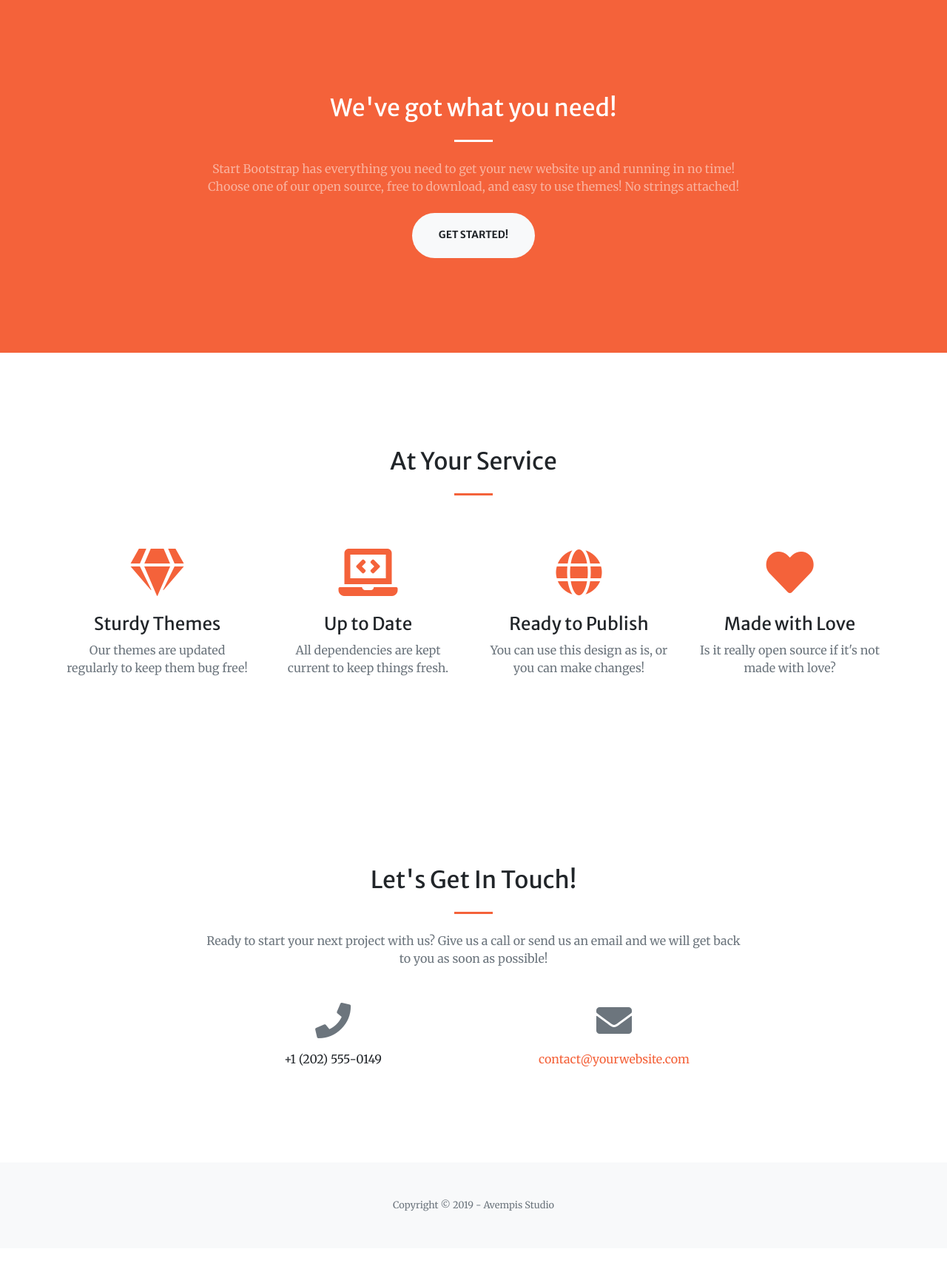
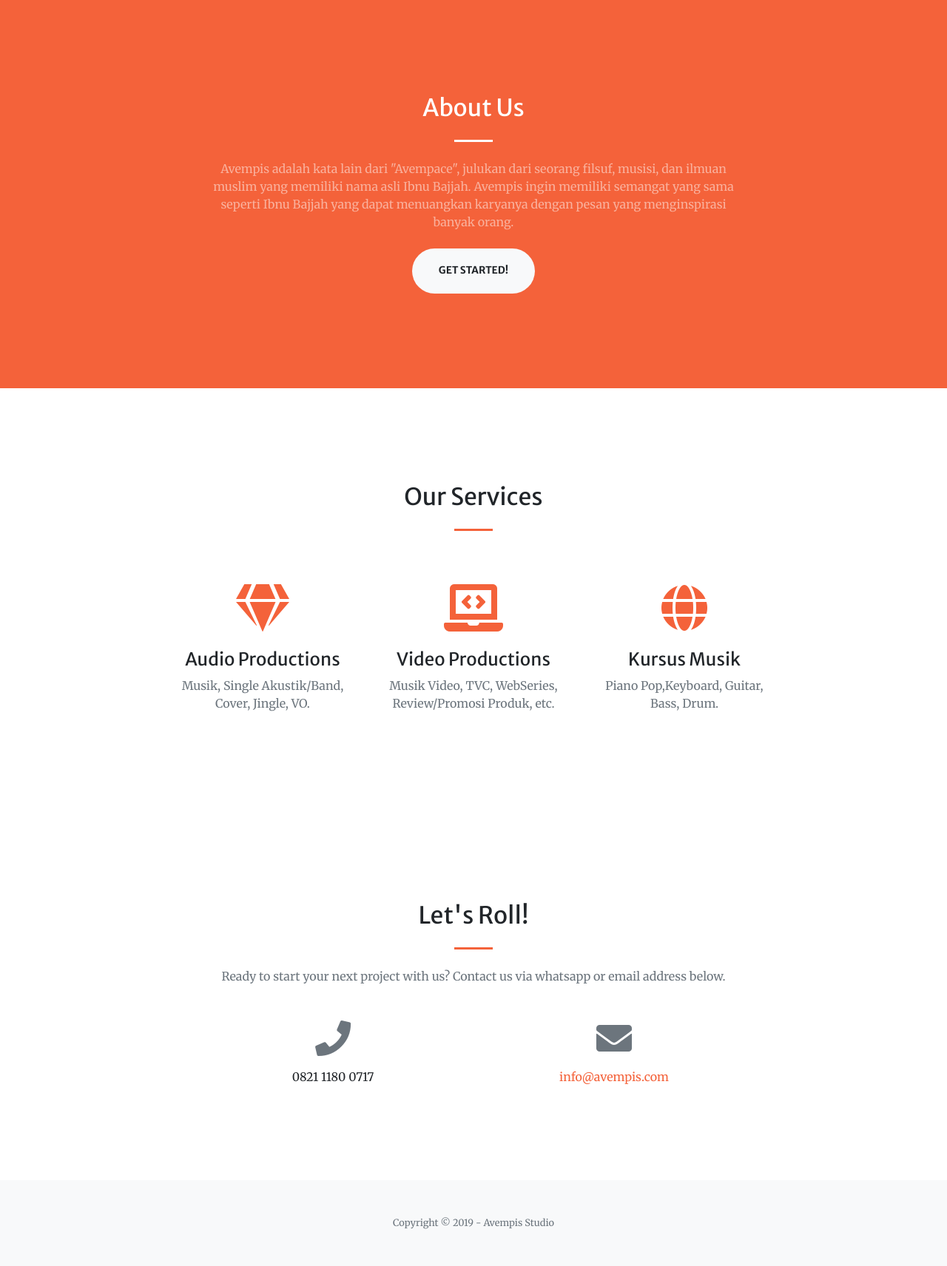
Before and after one commit to avempisproduction/avempisproduction.github.io, a Flask app: page / in a window 1280 px wide. Shown: the part 1401-3113 px from the top of the page at 74% size. Before the commit the page ends 3039 px from the top, so only its background shows below. Run offline with Flask 2, Linux system fonts and the light colour scheme; some libraries are stand-ins or nearby versions.

Commit message:
Update info

```diff
--- a/avempis/templates/index.html
+++ b/avempis/templates/index.html
@@ -6,7 +6,7 @@
   <div class="container d-flex h-100 align-items-center">
     <div class="mx-auto text-center">
       <h1 class="mx-auto my-0 text-uppercase">Avempis</h1>
-      <h2 class="text-white-50 mx-auto mt-2 mb-5">A great place for all your audio and video needs</h2>
+      <h2 class="text-white-50 mx-auto mt-2 mb-5">Low Profile, High Product</h2>
     </div>
   </div>
 </header>
@@ -103,9 +103,14 @@
   <div class="container">
     <div class="row justify-content-center">
       <div class="col-lg-8 text-center">
-        <h2 class="text-white mt-0">We've got what you need!</h2>
+        <h2 class="text-white mt-0">About Us</h2>
         <hr class="divider light my-4">
-        <p class="text-white-50 mb-4">Start Bootstrap has everything you need to get your new website up and running in no time! Choose one of our open source, free to download, and easy to use themes! No strings attached!</p>
+        <p class="text-white-50 mb-4">
+          Avempis adalah kata lain dari "Avempace", julukan dari seorang filsuf, musisi, dan ilmuan muslim yang
+          memiliki nama asli Ibnu Bajjah.
+          Avempis ingin memiliki semangat yang sama seperti Ibnu Bajjah yang dapat menuangkan karyanya dengan
+          pesan yang menginspirasi banyak orang.
+        </p>
         <a class="btn btn-light btn-xl js-scroll-trigger" href="#services">Get Started!</a>
       </div>
     </div>
@@ -115,37 +120,38 @@
 <!-- Services Section -->
 <section class="page-section" id="services">
   <div class="container">
-    <h2 class="text-center mt-0">At Your Service</h2>
+    <h2 class="text-center mt-0">Our Services</h2>
     <hr class="divider my-4">
-    <div class="row">
+    <div class="row justify-content-center">
+
       <div class="col-lg-3 col-md-6 text-center">
         <div class="mt-5">
           <i class="fas fa-4x fa-gem text-primary mb-4"></i>
-          <h3 class="h4 mb-2">Sturdy Themes</h3>
-          <p class="text-muted mb-0">Our themes are updated regularly to keep them bug free!</p>
+          <h3 class="h4 mb-2">Audio Productions</h3>
+          <p class="text-muted mb-0">Musik, Single Akustik/Band, Cover, Jingle, VO.</p>
         </div>
       </div>
+
       <div class="col-lg-3 col-md-6 text-center">
         <div class="mt-5">
           <i class="fas fa-4x fa-laptop-code text-primary mb-4"></i>
-          <h3 class="h4 mb-2">Up to Date</h3>
-          <p class="text-muted mb-0">All dependencies are kept current to keep things fresh.</p>
+          <h3 class="h4 mb-2">Video Productions</h3>
+          <p class="text-muted mb-0">
+            Musik Video, TVC, WebSeries, Review/Promosi Produk, etc.
+          </p>
         </div>
       </div>
+
       <div class="col-lg-3 col-md-6 text-center">
         <div class="mt-5">
           <i class="fas fa-4x fa-globe text-primary mb-4"></i>
-          <h3 class="h4 mb-2">Ready to Publish</h3>
-          <p class="text-muted mb-0">You can use this design as is, or you can make changes!</p>
+          <h3 class="h4 mb-2">Kursus Musik</h3>
+          <p class="text-muted mb-0">
+            Piano Pop,Keyboard, Guitar, Bass, Drum.
+          </p>
         </div>
       </div>
-      <div class="col-lg-3 col-md-6 text-center">
-        <div class="mt-5">
-          <i class="fas fa-4x fa-heart text-primary mb-4"></i>
-          <h3 class="h4 mb-2">Made with Love</h3>
-          <p class="text-muted mb-0">Is it really open source if it's not made with love?</p>
-        </div>
-      </div>
+
     </div>
   </div>
 </section>
@@ -155,20 +161,19 @@
   <div class="container">
     <div class="row justify-content-center">
       <div class="col-lg-8 text-center">
-        <h2 class="mt-0">Let's Get In Touch!</h2>
+        <h2 class="mt-0">Let's Roll!</h2>
         <hr class="divider my-4">
-        <p class="text-muted mb-5">Ready to start your next project with us? Give us a call or send us an email and we will get back to you as soon as possible!</p>
+        <p class="text-muted mb-5">Ready to start your next project with us? Contact us via whatsapp or email address below.</p>
       </div>
     </div>
     <div class="row">
       <div class="col-lg-4 ml-auto text-center mb-5 mb-lg-0">
         <i class="fas fa-phone fa-3x mb-3 text-muted"></i>
-        <div>+1 (202) 555-0149</div>
+        <div>0821 1180 0717</div>
       </div>
       <div class="col-lg-4 mr-auto text-center">
         <i class="fas fa-envelope fa-3x mb-3 text-muted"></i>
-        <!-- Make sure to change the email address in anchor text AND the link below! -->
-        <a class="d-block" href="mailto:contact@yourwebsite.com">contact@yourwebsite.com</a>
+        <a class="d-block" href="mailto:info@avempis.com">info@avempis.com</a>
       </div>
     </div>
   </div>
--- a/avempis/templates/layout.html
+++ b/avempis/templates/layout.html
@@ -6,7 +6,7 @@
   <meta charset="utf-8">
   <meta name="viewport" content="width=device-width, initial-scale=1, shrink-to-fit=no">
 
-  <title>Avempis - Studio Masa Kini!</title>
+  <title>Avempis Production</title>
 
   <!-- Font Awesome Icons -->
   <link href="./static/vendor/fontawesome-free/css/all.min.css" rel="stylesheet" type="text/css">
```
